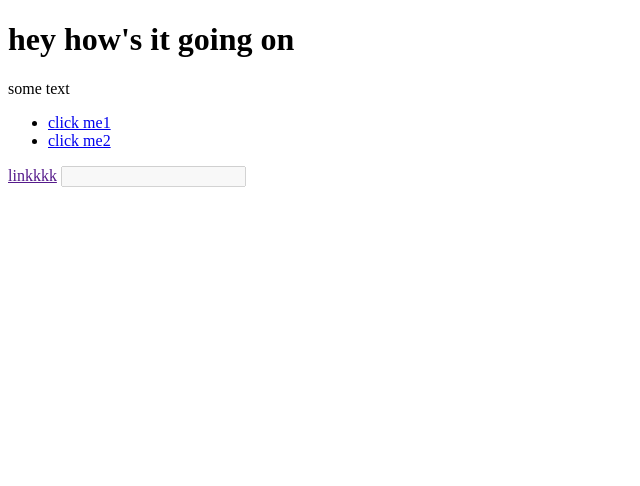
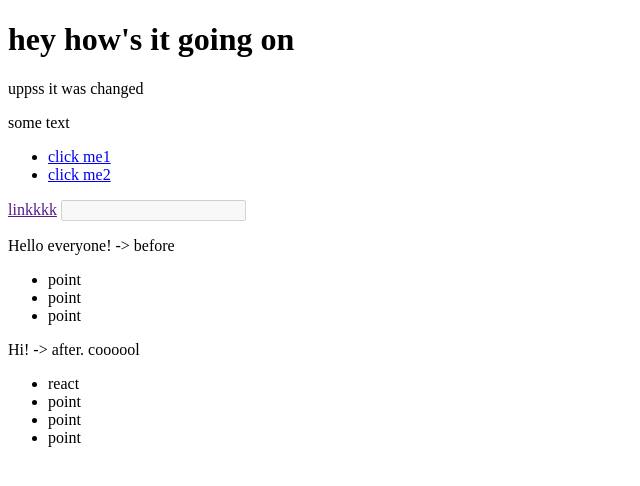
Before and after one commit to K3irill/JavaScript_Programming, a plain HTML site: page DOM/index.html in a window 1280 px wide. Shown: the whole page, without its empty margins (0-640 px from the left). Drawn offline with Linux system fonts and the light colour scheme.

Commit message:
work with dom

```diff
--- a/DOM/dom.js
+++ b/DOM/dom.js
@@ -31,22 +31,22 @@ const children = bodyElement.children;
 
 console.log(children);
 
-//---Static collection
+//*---Static collection
 const listStatic = document.querySelectorAll(".container_item");
 
-//---Live collection
+//*---Live collection
 const listLive = document.getElementsByClassName("container_item");
 
 console.log(listStatic);
 console.log(listLive);
 
-//---- closest
+//*---- closest
 const elementt = document.querySelector(".container_link");
 const parentList = elementt.closest(".container_item");
 
 console.log(parentList);
 
-//----- innerHTML
+//*----- innerHTML
 const textElement = document.querySelector(".title");
 
 const textElementContent = textElement.innerHTML;
@@ -55,7 +55,7 @@ console.log(textElementContent);
 textElement.innerHTML = `<p>${textElementContent}</p>
  <p><span style='color:yellow; text-shadow: 1px 1px 1px black' >hey</span> what's up</p>`;
 
-//----- textContent
+//*----- textContent
  const textElement2 = document.querySelector(".title");
 
 const textElementContent2 = textElement.textContent;
@@ -63,7 +63,7 @@ console.log(textElementContent2);
 
 textElement.textContent = "hey how's it going on";
 
-// change comment
+//* change comment
 
 const getComment = textElement.nextSibling;
 console.log(getComment);
@@ -71,3 +71,37 @@ console.log(getComment.data);
 
 getComment.data =  "uppss it was сhanged";
 console.log(getComment.data);
+
+//* Create Element
+const listElement = document.querySelector('.lesson__list')
+
+const newElement = document.createElement('p');
+
+newElement.innerHTML= 'Hello everyone! -> before'
+console.log(newElement);
+
+//* Create Text Node
+const newText = document.createTextNode('Hi! -> after')
+console.log(newText);
+
+//* paste created element
+
+listElement.before(newElement)
+
+listElement.after(newText, '. coooool')
+
+// listElement.prepend(newElement)
+
+// listElement.append(newElement)
+
+//*paste html element
+const listElement2  = document.querySelector('.lesson__list2')
+
+listElement2.insertAdjacentHTML(
+  'afterbegin',
+  '<li>react</li>'
+)
+//beforeend
+//beforebegin
+//afterend
+//afterbegin
--- a/DOM/index.html
+++ b/DOM/index.html
@@ -6,8 +6,9 @@
     <title>Document</title>
   </head>
   <body>
-    <h1  class="title">This is title</h1><!-- shit -->
-    <p name = 'subtitle' class="subtitle">some text</p>
+    <h1 class="title">This is title</h1>
+    <!-- shit -->
+    <p name="subtitle" class="subtitle">some text</p>
     <div class="container">
       <ul class="container_list">
         <li class="container_item">
@@ -21,6 +22,28 @@
     <a id="simpleLink" href="">linkkkk</a>
     <input type="text" disabled />
 
+    <!-- before -->
+    <ul class="lesson__list">
+      <!-- prepend -->
+      <li>point</li>
+      <li>point</li>
+      <li>point</li>
+      <!-- append -->
+    </ul>
+    <!-- after -->
+
+<!-- --------------------------------------------- -->
+
+    <!-- beforebegin -->
+    <ul class="lesson__list2">
+      <!-- afterbegin -->
+      <li>point</li>
+      <li>point</li>
+      <li>point</li>
+      <!-- afterend -->
+    </ul>
+    <!-- beforend -->
+
     <script src="script.js"></script>
     <script src="dom.js"></script>
     <script src="querySelector.js"></script>
```
